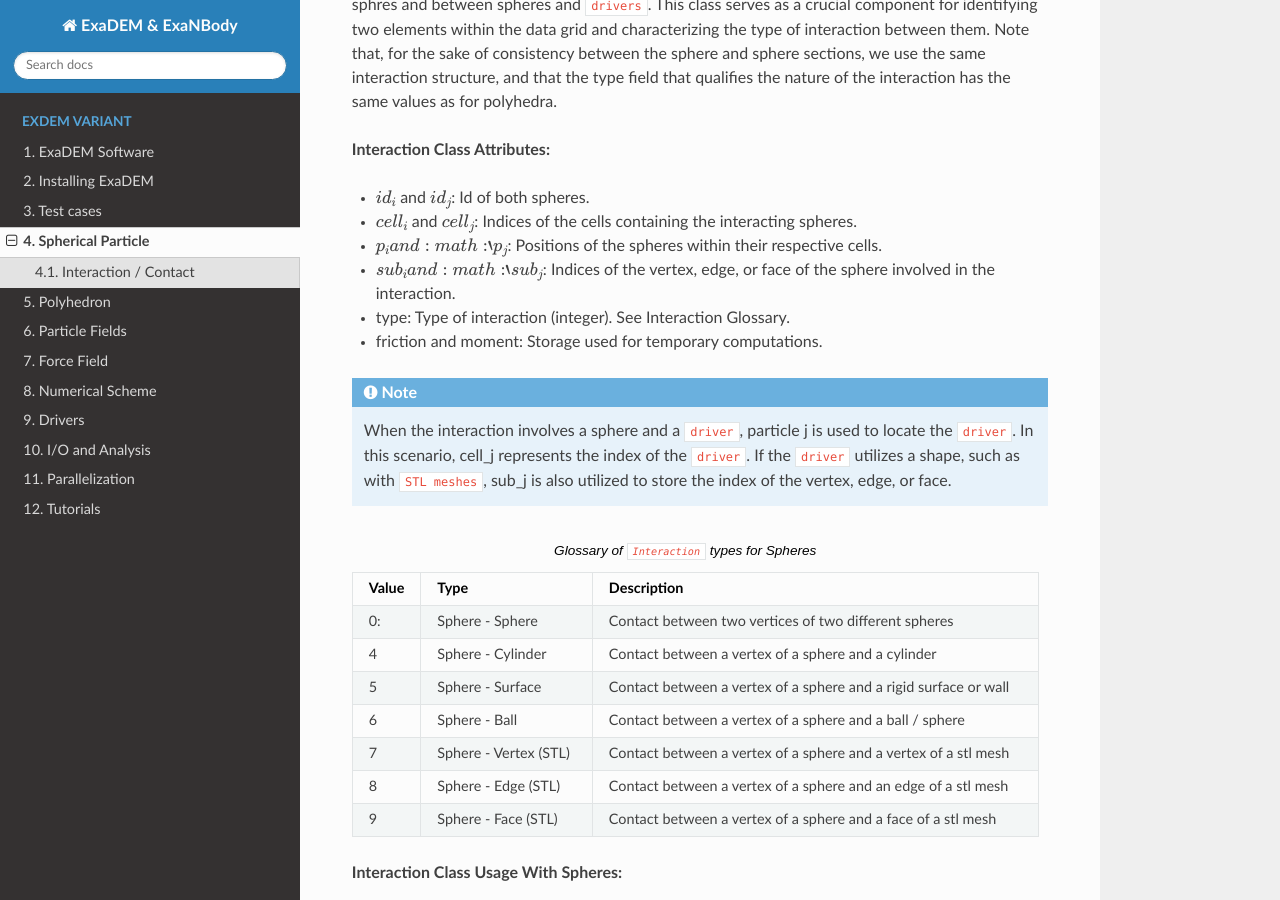
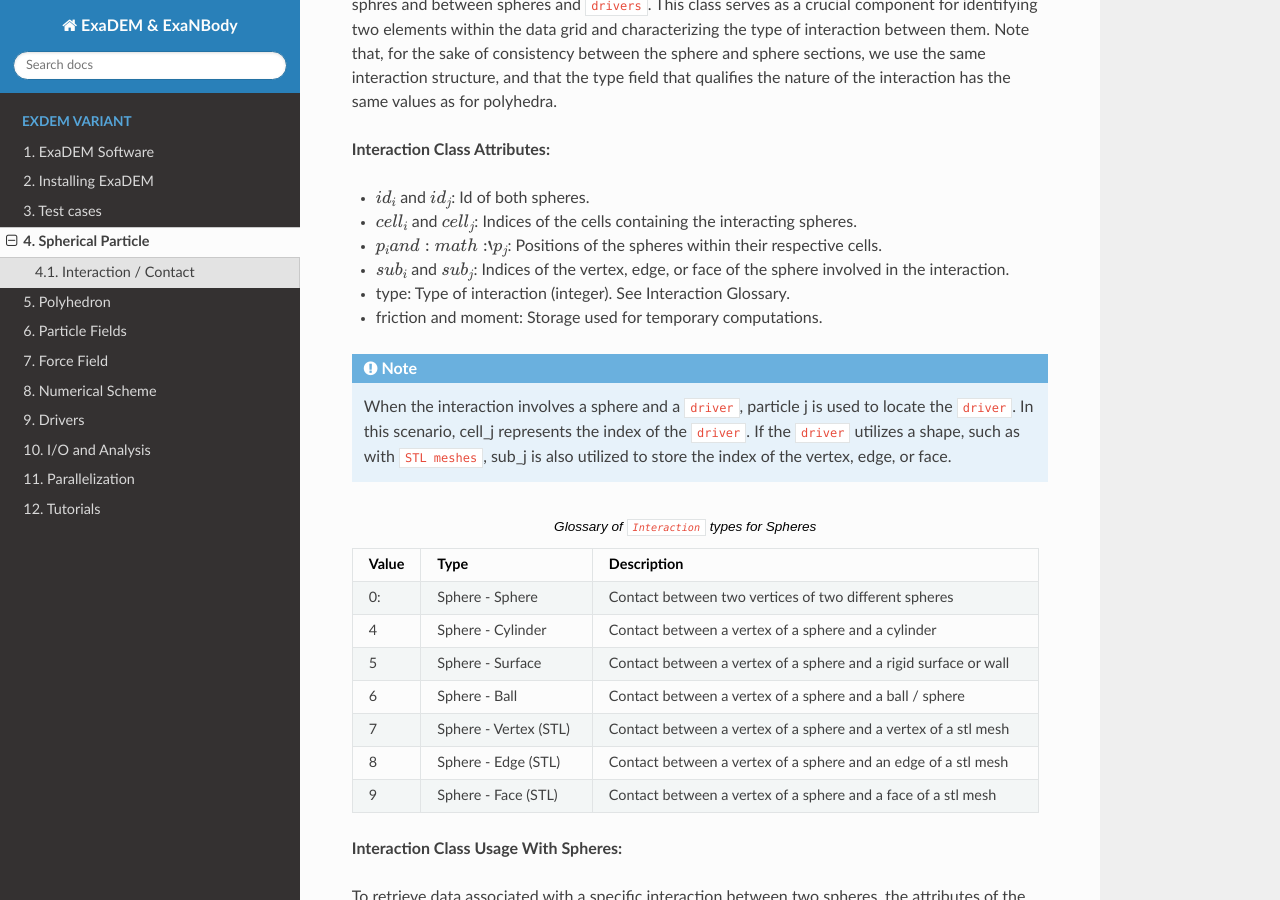
Before and after one commit to Collab4exaNBody/doc_exaDEM, a Sphinx documentation site: the page built from docs/source/project_exaDEM/Spheres.rst, in a window 1280 px wide and 900 px high, scrolled down 321 px. Built offline with Sphinx 7.4.7 and the Read the Docs theme 3.1.0, drawn with Linux system fonts in a browser that asks for light colours.

Commit message:
Update Spheres.rst

```diff
--- a/docs/source/project_exaDEM/Spheres.rst
+++ b/docs/source/project_exaDEM/Spheres.rst
@@ -13,7 +13,7 @@
 * :math:`id_i` and :math:`id_j`: Id of both spheres.
 * :math:`cell_i` and :math:`cell_j`: Indices of the cells containing the interacting spheres.
 * :math:`p_i and :math:`p_j`: Positions of the spheres within their respective cells.
-* :math:`sub_i and :math:`sub_j`: Indices of the vertex, edge, or face of the sphere involved in the interaction.
+* :math:`sub_i` and :math:`sub_j`: Indices of the vertex, edge, or face of the sphere involved in the interaction.
 * type: Type of interaction (integer). See Interaction Glossary.
 * friction and moment: Storage used for temporary computations.
 
```
